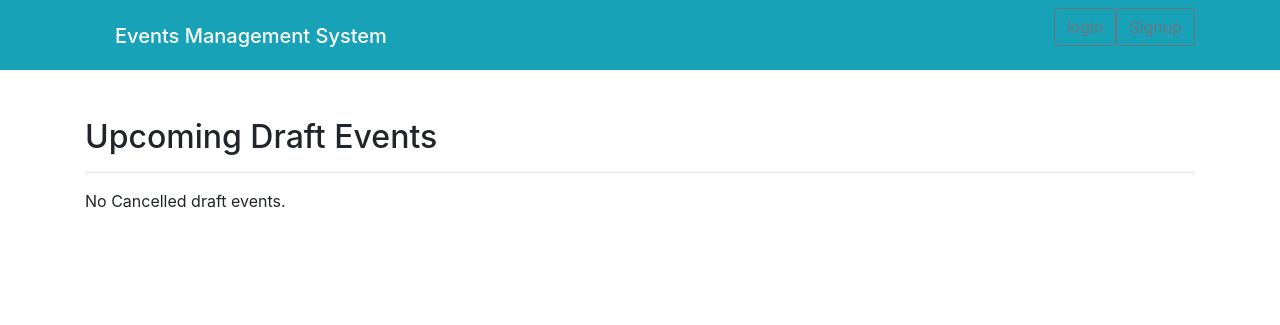
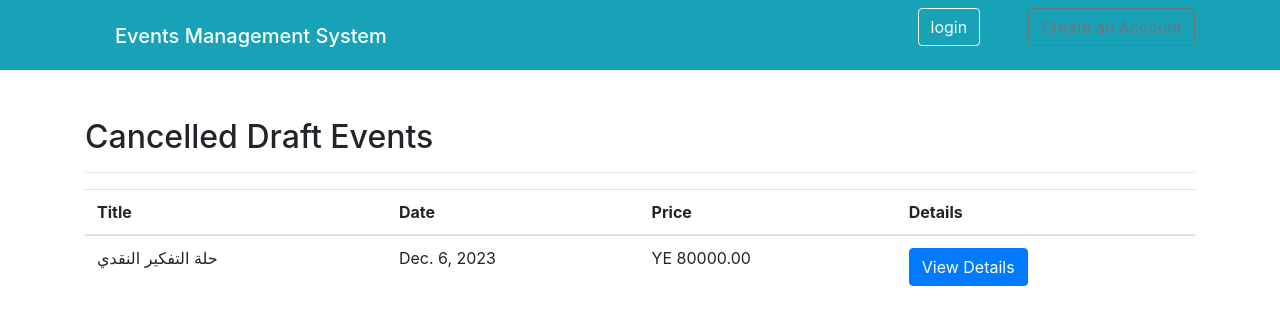
Before and after one commit to alaauddin/event_management_system, a Django app: page /cancelled_events/ in a window 1280 px wide. Shown: the top 325 px of the page. Run offline with Django 4.2, Linux system fonts and the light colour scheme; data comes from the database, SQL or seed files in the repository; both versions use the stored data as it was after the commit; some libraries are stand-ins or nearby versions.

```diff
--- a/Event/views.py
+++ b/Event/views.py
@@ -237,12 +237,13 @@ def completed_events(request):
 
 
 def cancelled_events(request):
-    conferences = Conference.objects.filter(status="cancelled")
-    workshops = Workshop.objects.filter(status="cancelled")
-    social_events = SocialEvent.objects.filter(status="cancelled")
+    conferences = Conference.objects.filter(status="canceled")
+    workshops = Workshop.objects.filter(status="canceled")
+    social_events = SocialEvent.objects.filter(status="canceled")
 
     # Combine all cancelled events into a single list
     all_cancelled_events = list(conferences) + list(workshops) + list(social_events)
+
 
     context = {'events': all_cancelled_events}
     return render(request, 'cancelled_events.html', context)
@@ -505,5 +506,7 @@ def export_speakers(request, event_id):
 
 def cancel_event(request,event_id):
     event=get_object_or_404(Event, pk=event_id)
-    event.delete()
+    event.status = "canceled"
+    event.save()
+
     return redirect('events_list')
--- a/templates/base.html
+++ b/templates/base.html
@@ -65,8 +65,8 @@
                   <img class="icon" src="{% static 'userIcon.png' %}" alt="User Icon" style="height: 50px ; width: 50px;">
                 </a>
                 <div class="dropdown-menu dropdown-menu-right" aria-labelledby="userMenu">
-                  <a class="dropdown-item" href="#">My account</a>
-                  <a class="dropdown-item" href="#">Change password</a>
+                  <!-- <a class="dropdown-item" href="#">My account</a>
+                  <a class="dropdown-item" href="#">Change password</a> -->
                   <div class="dropdown-divider"></div>
                   <a class="dropdown-item" href="{% url 'logout' %}">Log out</a>
 
@@ -76,8 +76,8 @@
             </ul>
               {%else%}
               <form class="form-inline ml-auto">
-              <a href="{% url 'login' %}" class="btn btn-outline-secondary">login</a>
-              <a href="{% url 'signup' %}" class="btn btn-outline-secondary">Signup</a>
+              <a href="{% url 'login' %}" class="btn btn-outline-light mx-5">login</a>
+              <a href="{% url 'signup' %}" class="btn btn-outline-secondary">Create an Account</a>
               </form>
                   {%endif%}
 
--- a/templates/cancelled_events.html
+++ b/templates/cancelled_events.html
@@ -4,7 +4,7 @@
 
 {% block content %}
 <div class="container mt-5">
-    <h2>Upcoming Draft Events</h2>
+    <h2>Cancelled Draft Events</h2>
     <hr>
 
     {% if events %}
```
Also changed, not shown: templates/index.html (+6 -6 lines), db.sqlite3.
